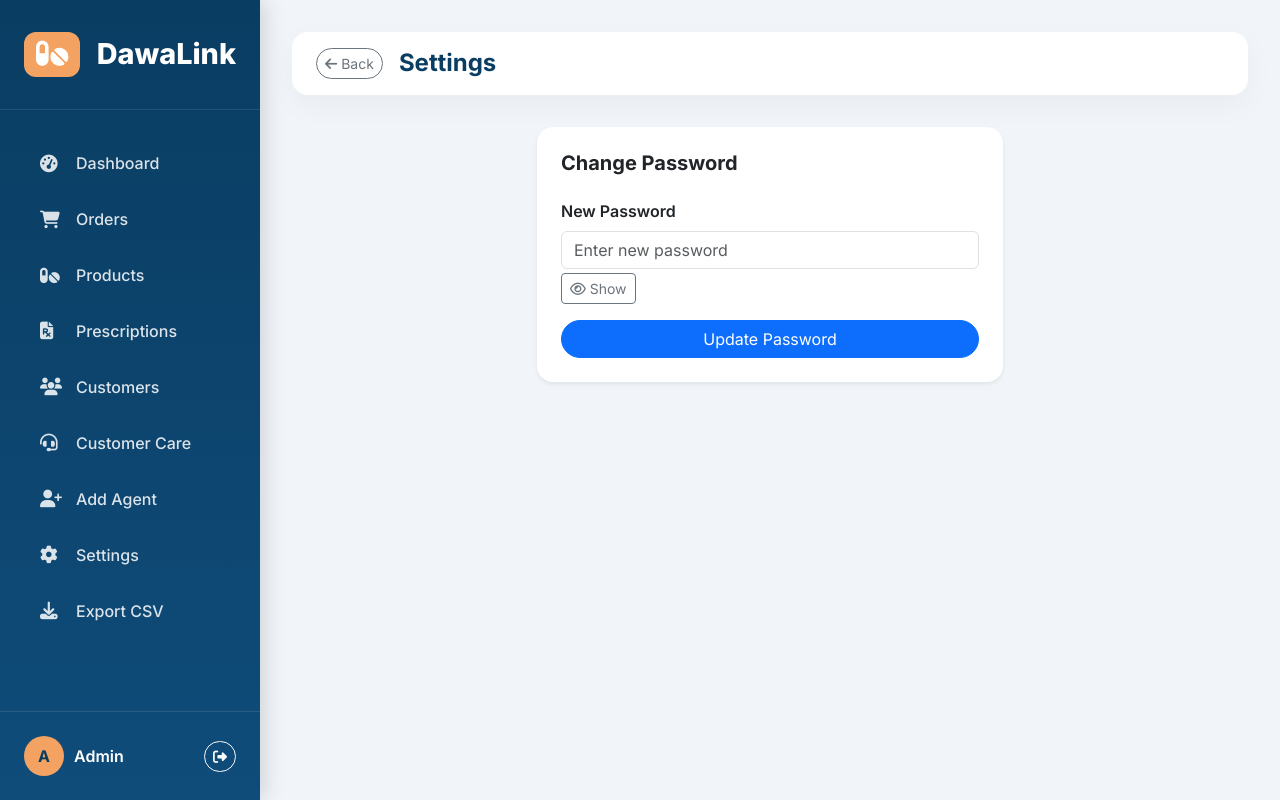
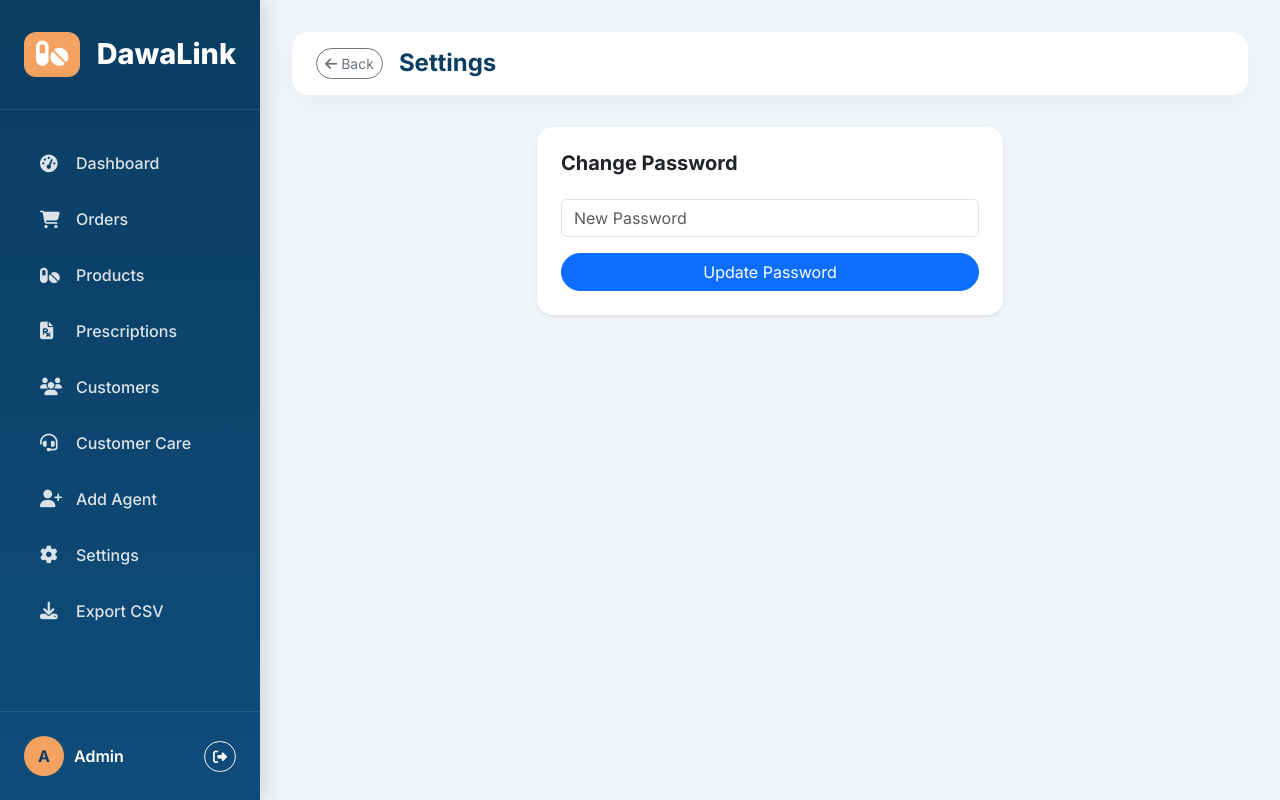
Before and after one commit to rodriguezgeorge089-art/techpharm-final, a Flask app: template templates/admin_settings.html in a window 1280 px wide. Run offline with Flask 3, Linux system fonts and the light colour scheme; the template is opened without the code that fills it, so the values that code supplies are empty.

Commit message:
Update admin_settings.html

```diff
--- a/templates/admin_settings.html
+++ b/templates/admin_settings.html
@@ -7,22 +7,11 @@
         <div class="card border-0 shadow-sm rounded-4 p-4">
             <h5 class="fw-bold mb-4">Change Password</h5>
             <form method="post">
-                <div class="mb-3"><label class="form-label fw-semibold">New Password</label><input type="password" name="new_password" id="adminNewPassword" class="form-control" placeholder="Enter new password" required><button type="button" class="btn btn-sm btn-outline-secondary mt-1 toggle-password" data-target="adminNewPassword"><i class="far fa-eye"></i> Show</button></div>
+                <div class="mb-3"><input class="form-control" type="password" name="new_password" placeholder="New Password" required></div>
                 <button type="submit" class="btn btn-primary w-100 rounded-pill">Update Password</button>
             </form>
             {% if request.args.get('success') %}<div class="alert alert-success mt-3 rounded-pill text-center"><i class="fas fa-check-circle me-2"></i> Password updated!</div>{% endif %}
         </div>
     </div>
 </div>
-<script>
-    document.querySelectorAll('.toggle-password').forEach(btn => btn.addEventListener('click', function(){
-        const input = document.getElementById(this.dataset.target);
-        const icon = this.querySelector('i');
-        if (input.type === 'password') {
-            input.type = 'text'; this.innerHTML = '<i class="far fa-eye-slash"></i> Hide';
-        } else {
-            input.type = 'password'; this.innerHTML = '<i class="far fa-eye"></i> Show';
-        }
-    }));
-</script>
 {% endblock %}
```
